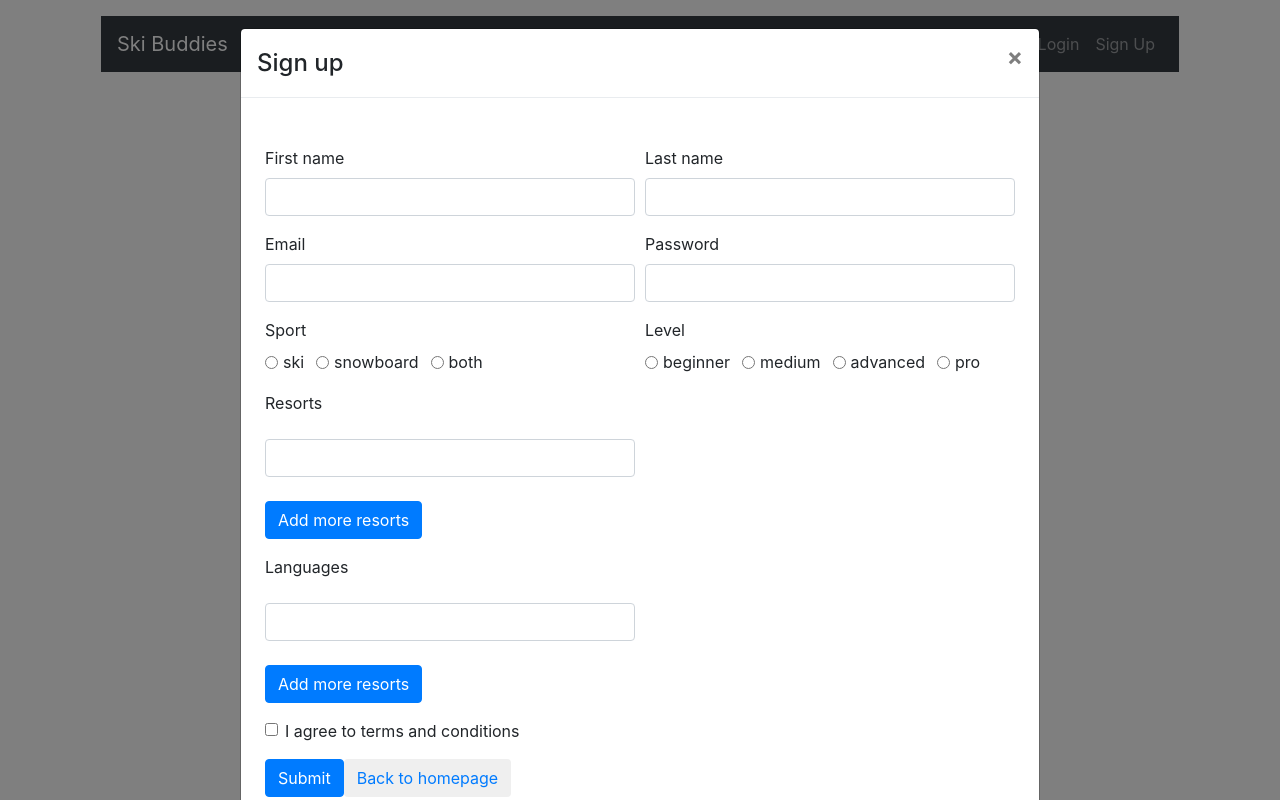
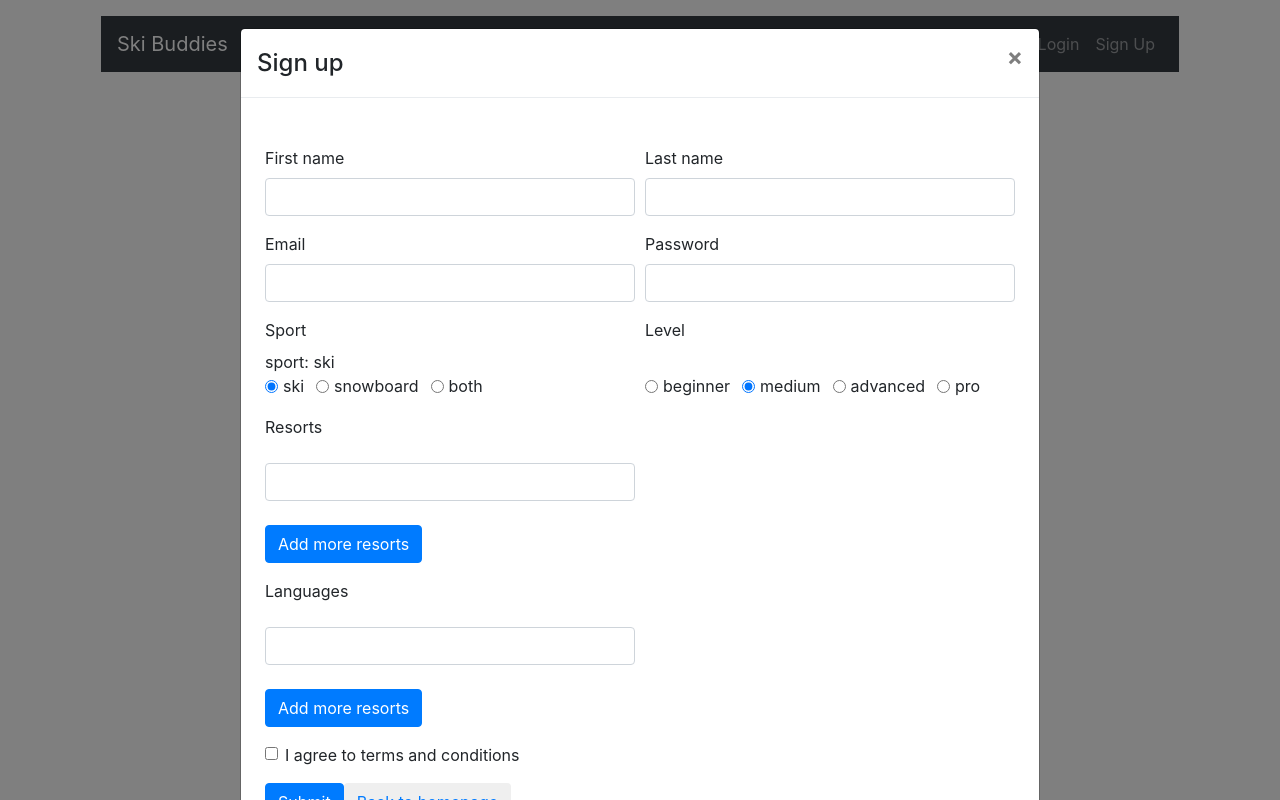
Before and after one commit to stefi23/ski-with-me, a React (Create React App) app in the folder client/: page /register in a window 1280 px wide. Built offline with nearby package versions, Linux system fonts and the light colour scheme; no server answers.

Commit message:
added default checked and useEffect in the custom hook

```diff
--- /dev/null
+++ b/client/src/components/RadioBox.js
@@ -0,0 +1,27 @@
+import React from "react";
+
+function RadioBox({label,value,onChange}){
+    return(
+    <>
+        <label
+            className="form-check-label"
+            for="inlineRadio1">{label}
+        </label>
+            <input
+                className="form-check-input"
+                type="radio"
+                name="sport"
+                id="inlineRadio1"
+                value="ski"
+                // onChange={handleSportChange}
+                // defaultChecked={sport === "ski"}
+                  />
+
+        </>
+
+
+    )
+}
+
+
+export default RadioBox;
--- a/client/src/components/Register.js
+++ b/client/src/components/Register.js
@@ -1,13 +1,16 @@
-import React, {useState} from "react";
+import React, {useState, useEffect} from "react";
 import axios from "axios";
 import { Link, withRouter, useHistory } from "react-router-dom";
 import MultipleComponent from "./MultipleInput";
+import { Modal, Button } from "react-bootstrap";
 import InputBox from "./InputBox"
-import { Modal, Button } from "react-bootstrap";
+import RadioBox from "./RadioBox"
 
-
-const useInput = () => {
-  const [value, setValue] = useState("")
+const useInput = (initialValue = "") => {
+  const [value, setValue] = useState(initialValue)
+  useEffect(() => {
+   setValue(initialValue);
+  },[]);
   function handleInputChange(event){
     setValue(event.target.value)
   }
@@ -15,17 +18,20 @@ const useInput = () => {
 }
 
 
+
 function Register(props) {
   const [firstName, handleFirstNameChange ] = useInput()
   const [lastName, handleLastNameChange ] = useInput("");
   const [email, handleEmailChange ] = useInput("");
   const [password, handlePasswordChange ] = useInput("");
-  const [sport, handleSportChange ] = useInput("");
-  const [level, handleLevelChange ] = useInput("");
+  const [sport, handleSportChange ] = useInput("ski");
+  const [level, handleLevelChange ] = useInput("medium");
   const [resorts, setResorts ] = useState([""]);
   const [languages, setLanguages ] = useState([""]);
 
   const history = useHistory();
+
+
 
   const handleClose = () => {
     history.push("/");
@@ -113,10 +119,15 @@ function Register(props) {
               <div className="form-group col-md-6 mb-0">
                 <label>Level</label>
               </div>
+
             </div>
+            {`sport: ${sport}`}
             <div className="form-row">
               <div className="form-group col-md-6">
                 <div className="form-check form-check-inline">
+                  {/* Test Radio Box
+                  RadioBox */}
+                  {/* <RadioBox /> */}
                   <input
                     className="form-check-input"
                     type="radio"
@@ -169,6 +180,7 @@ function Register(props) {
                     name="level"
                     id="inlineRadio1"
                     value="beginner"
+                    defaultChecked={level === "beginner"}
                     onChange={handleLevelChange}
                   />
                   <label className="form-check-label" for="inlineRadio1">
@@ -182,6 +194,7 @@ function Register(props) {
                     name="level"
                     id="inlineRadio1"
                     value="medium"
+                    defaultChecked={level === "medium"}
                     onChange={handleLevelChange}
                   />
                   <label className="form-check-label" for="inlineRadio1">
@@ -195,6 +208,7 @@ function Register(props) {
                     name="level"
                     id="inlineRadio2"
                     value="advanced"
+                    defaultChecked={level === "advanced"}
                     onChange={handleLevelChange}
                   />
                   <label className="form-check-label" for="inlineRadio2">
@@ -209,6 +223,7 @@ function Register(props) {
                     id="inlineRadio3"
                     value="pro"
                     onChange={handleLevelChange}
+                    defaultChecked={level === "pro"}
                   />
                   <label className="form-check-label" for="inlineRadio3">
                     pro
```
